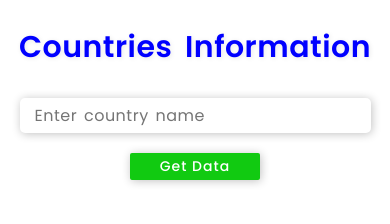
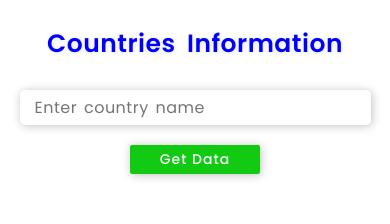
Before and after one commit to AnkushChavhan7596/Countries-Information-Website, a plain HTML site: page Countries Information Site/index.html in a window 390 px wide. Drawn offline with Linux system fonts and the light colour scheme; no server answers.

Commit message:
Update style.css

```diff
--- a/Countries Information Site/css/style.css
+++ b/Countries Information Site/css/style.css
@@ -1052,7 +1052,7 @@
     .main-container .main-heading h2{
         text-align: center;
         font-weight: 600;
-        font-size: 30px;
+        font-size: 25px;
         word-spacing: 5px;
         letter-spacing: .5px;
         padding-bottom: 50px;
@@ -1083,15 +1083,15 @@
     }
 
     .search-container button{
+        width: 130px;
         margin: 0 auto;
         margin-top: 20px;
-        width: 130px;
         background-color: rgb(17, 202, 17);
         color: #fff;
         font-size: 14px;
         font-weight: 500;
         letter-spacing: 1px;
-        padding: 3px 12px;
+        padding: 4px 15px;
         border-radius: 2px;
         outline: none;
         border: none;
```
